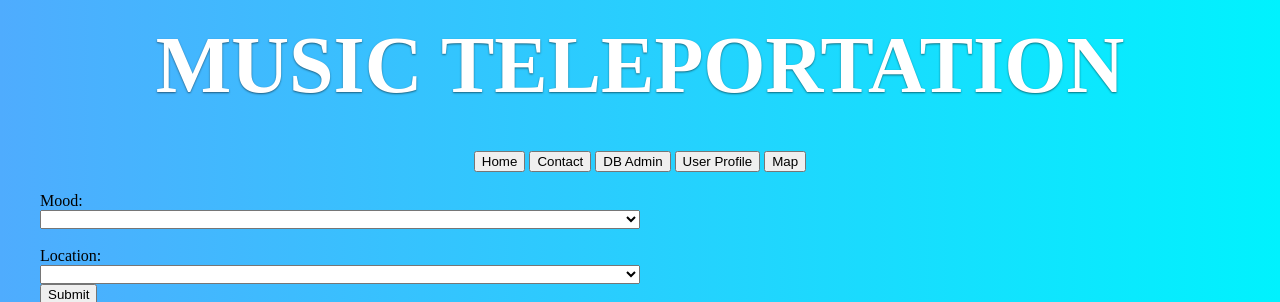
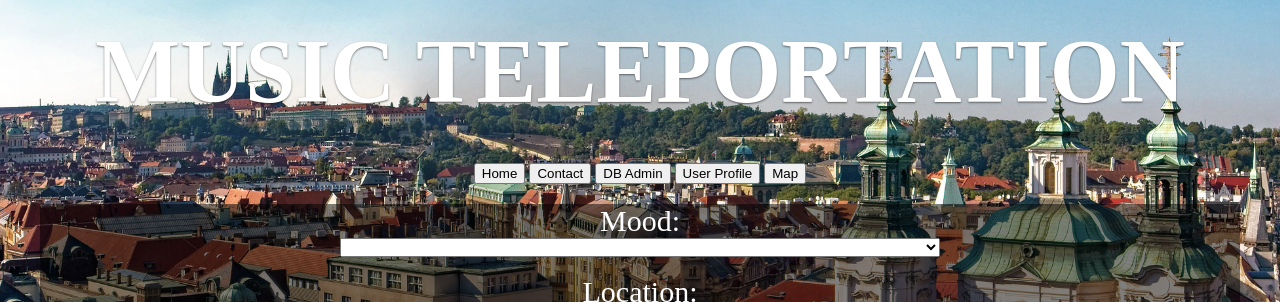
Before and after one commit to JoaquinQuintana/Music_Teleportation, a Flask app: page / in a window 1280 px wide. Shown: the top 302 px of the page. Run offline with Flask 2, Linux system fonts and the light colour scheme; some libraries are stand-ins or nearby versions.

Commit message:
background image change
changed background image
and centered mood and changed some more style stuff - css needs to be cleaned up a bit, thatll be my next task

```diff
--- a/static/style.css
+++ b/static/style.css
@@ -1,13 +1,10 @@
-
-
 body {
-
   width: auto;
   max-width: 1200px;
   margin: auto;
   background-size: cover !important;
-    background-image: linear-gradient(to right, #4facfe 0%, #00f2fe 100%);
-
+  background-image: url("prague.jpg");
+  /* background-image: linear-gradient(to right, #4facfe 0%, #00f2fe 100%); */
 }
 
 header {
@@ -65,7 +62,7 @@
 .page-title {
   color: white;
   font-weight: 700;
-    font-size: calc(max(3vw, 80px));
+  font-size: calc(max(3vw, 90px));
   text-shadow: 0px 1px 2px rgba(0, 0, 0, 0.5);
   justify-content: center;
   align-items: center;
@@ -82,7 +79,6 @@
 .top-menu {
   margin-top: 0px;
   margin-bottom: 20px;
-
 }
 
 .banner h3 {
@@ -115,10 +111,21 @@
   width: 100%;
 }
 
-  .form {
+/* .form {
   border: cornflowerblue;
   border-style: inset;
-
   padding: 10px 5px 10px 5px;
   width: 160px;
+} */
+
+#dropname {
+  color: white;
+  font-size: 30px;
+  text-shadow: 0px 10px 20px rgba(0, 0, 0, 0.5);
+  opacity: 100%;
 }
+
+#moodlocation {
+  background-color: #00000080;
+  margin-bottom: 30px;
+}
--- a/templates/index.html
+++ b/templates/index.html
@@ -28,9 +28,9 @@ function restart() {
 </center></div>
 
 
-<form action="{{ url_for("index")}}" method="post">
-
-  <label for="mood">Mood:</label><br />
+<form id="moodlocation" action="{{ url_for("index")}}" method="post">
+<center>
+  <label id="dropname" for="mood">Mood:</label><br />
   <select name="moods" id="moods">
     <option value=""></option>
     <option value="Happy">Happy</option>
@@ -39,7 +39,7 @@ function restart() {
     <option value="Relaxing">Relaxing</option></select
   ><br /><br />
 
-  <label for="location">Location:</label><br />
+  <label id="dropname" for="location">Location:</label><br />
   <select name="places" id="places">
   <option value=""></option>
   <option value="North America">North America</option>
@@ -51,8 +51,8 @@ function restart() {
 ><br />
 
   <input type="submit" value="Submit" onclick="restart()"/>
-
-
+</center>
+</form>
 
 <div id="map" class="map"></div>
 
@@ -65,7 +65,7 @@ function restart() {
       }),
     ],
     view: new ol.View({
-      center: ol.proj.fromLonLat([-61.0006565, -21.0002179]),
+      center: ol.proj.fromLonLat([-109.0, 51.0000002]),
       zoom: 3,
     }),
   });
@@ -74,7 +74,7 @@ function restart() {
      source: new ol.source.Vector({
          features: [
              new ol.Feature({
-                 geometry: new ol.geom.Point(ol.proj.fromLonLat([-61.0006565, -21.0002179]))
+                 geometry: new ol.geom.Point(ol.proj.fromLonLat([-109.0, 51.0000002]))
 
              })
          ]
@@ -83,7 +83,7 @@ function restart() {
  map.addLayer(layer);
 </script>
 
-<iframe src="https://open.spotify.com/embed/playlist/0RH319xCjeU8VyTSqCF6M4?utm_source=generator" width="100%" height="380" frameBorder="0" allowfullscreen="" allow="autoplay; clipboard-write; encrypted-media; fullscreen; picture-in-picture"></iframe>
+<iframe src="https://open.spotify.com/embed/playlist/37i9dQZF1DXdPec7aLTmlC?utm_source=generator" width="100%" height="380" frameBorder="0" allowfullscreen="" allow="autoplay; clipboard-write; encrypted-media; fullscreen; picture-in-picture"></iframe>
 
 <script>
 
@@ -105,6 +105,9 @@ btn.onclick = function () {
 #map {
 display:none;
 };
+
+
+
 </style>
 
 
```
Also changed, not shown: static/prague.jpg (added). Lines whose indentation alone changed are shown as unchanged.
